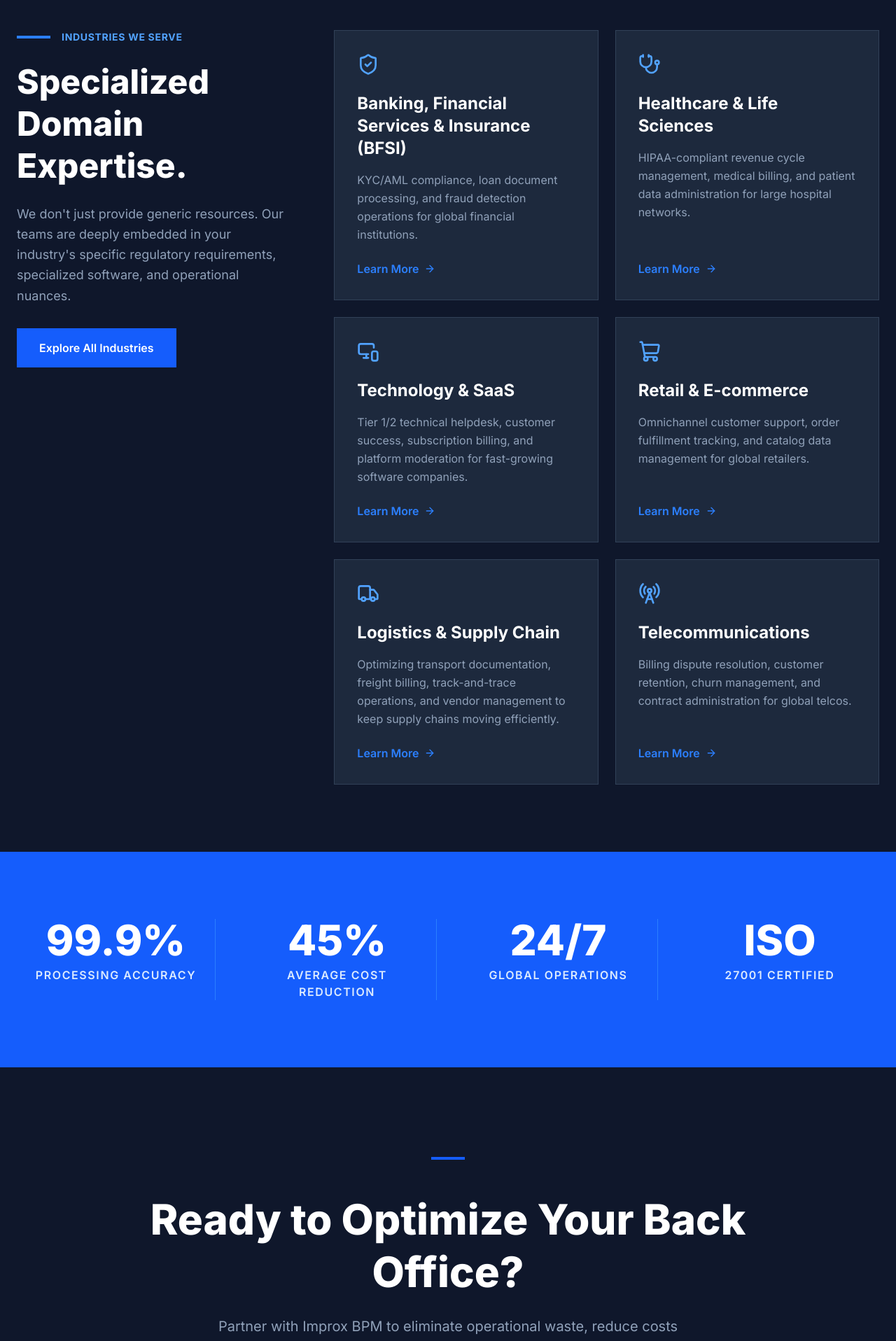
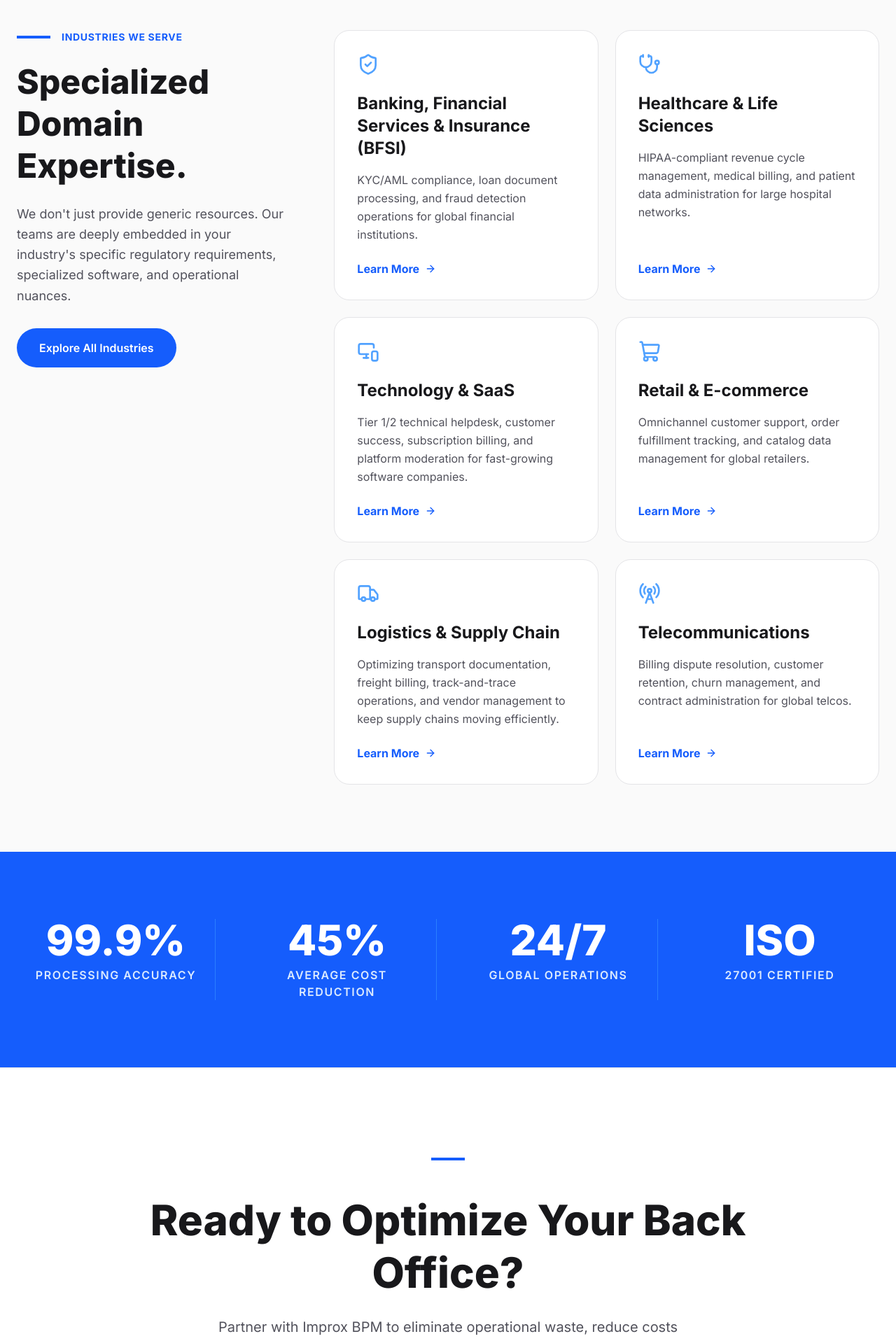
Before and after one commit to bankarom/improx-bpm, a Next.js app: page / in a window 1280 px wide. Shown: the part 4400-6316 px from the top of the page at 70% size. Built offline with nearby package versions, Linux system fonts and the light colour scheme; no server answers.

Commit message:
style: convert Industries grid and CTA section to light mode to reduce excessive dark background

```diff
--- a/app/page.tsx
+++ b/app/page.tsx
@@ -32,15 +32,15 @@ export default async function Home() {
 
       <Metrics metrics={homeData.metrics} />
 
-      <section className="py-32 bg-slate-900 text-white text-center">
+      <section className="py-32 bg-white border-t border-zinc-200 text-center">
         <div className="container mx-auto px-4 max-w-4xl">
           <div className="mb-6 flex justify-center">
             <span className="w-12 h-1 bg-blue-600 mb-6 block"></span>
           </div>
-          <h2 className="text-4xl md:text-5xl lg:text-6xl font-extrabold mb-6 leading-tight">
+          <h2 className="text-4xl md:text-5xl lg:text-6xl font-extrabold mb-6 leading-tight text-zinc-900">
             Ready to Optimize Your Back Office?
           </h2>
-          <p className="text-slate-400 text-lg md:text-xl mb-12 leading-relaxed max-w-2xl mx-auto">
+          <p className="text-zinc-600 text-lg md:text-xl mb-12 leading-relaxed max-w-2xl mx-auto">
             Partner with Improx BPM to eliminate operational waste, reduce costs by up to 45%, and build a highly scalable, 24/7 delivery model.
           </p>
           <div className="flex justify-center">
--- a/components/IndustriesGrid.tsx
+++ b/components/IndustriesGrid.tsx
@@ -24,24 +24,24 @@ const getIcon = (slug: string) => {
 
 export default function IndustriesGrid({ industries }: { industries: IndustryProps[] }) {
   return (
-    <section className="py-24 bg-slate-900">
+    <section className="py-24 bg-zinc-50">
       <div className="container mx-auto px-4 md:px-6">
         <div className="flex flex-col lg:flex-row gap-16">
 
           <div className="lg:w-1/3">
             <div className="mb-6 flex items-center">
-              <span className="w-12 h-1 bg-blue-500 mr-4"></span>
-              <span className="text-blue-400 font-bold uppercase tracking-wider text-sm">Industries We Serve</span>
+              <span className="w-12 h-1 bg-blue-600 mr-4"></span>
+              <span className="text-blue-600 font-bold uppercase tracking-wider text-sm">Industries We Serve</span>
             </div>
-            <h2 className="text-4xl md:text-5xl font-extrabold text-white mb-6 leading-tight">
+            <h2 className="text-4xl md:text-5xl font-extrabold text-zinc-900 mb-6 leading-tight">
               Specialized Domain Expertise.
             </h2>
-            <p className="text-slate-400 text-lg mb-8 leading-relaxed">
+            <p className="text-zinc-600 text-lg mb-8 leading-relaxed">
               We don't just provide generic resources. Our teams are deeply embedded in your industry's specific regulatory requirements, specialized software, and operational nuances.
             </p>
             <Link
               href="/industries"
-              className="inline-flex bg-blue-600 hover:bg-blue-500 text-white font-semibold py-4 px-8 transition-colors"
+              className="inline-flex bg-blue-600 hover:bg-blue-700 text-white font-semibold py-4 px-8 transition-colors rounded-full"
             >
               Explore All Industries
             </Link>
@@ -56,18 +56,18 @@ export default function IndustriesGrid({ industries }: { industries: IndustryPro
                   whileInView={{ opacity: 1, y: 0 }}
                   viewport={{ once: true }}
                   transition={{ duration: 0.4, delay: index * 0.05 }}
-                  className="bg-slate-800 p-8 border border-slate-700 hover:border-blue-500 transition-colors group cursor-default flex flex-col"
+                  className="bg-white p-8 border border-zinc-200 hover:border-blue-200 hover:shadow-xl hover:shadow-blue-900/5 transition-all group cursor-default flex flex-col rounded-3xl"
                 >
                   <div className="mb-6">
                     {getIcon(industry.slug)}
                   </div>
-                  <h3 className="text-2xl font-bold text-white mb-4 group-hover:text-blue-400 transition-colors duration-300">
+                  <h3 className="text-2xl font-bold text-zinc-900 mb-4 group-hover:text-blue-600 transition-colors duration-300">
                     {industry.title}
                   </h3>
-                  <p className="text-slate-400 leading-relaxed flex-1">
+                  <p className="text-zinc-600 leading-relaxed flex-1">
                     {industry.excerpt}
                   </p>
-                  <Link href={`/industries/${industry.slug}`} className="inline-flex items-center text-blue-500 hover:text-blue-400 font-semibold mt-6 transition-colors">
+                  <Link href={`/industries/${industry.slug}`} className="inline-flex items-center text-blue-600 hover:text-blue-700 font-bold mt-6 transition-colors">
                     Learn More <ArrowRight className="ml-2 h-4 w-4" />
                   </Link>
                 </motion.div>
```
